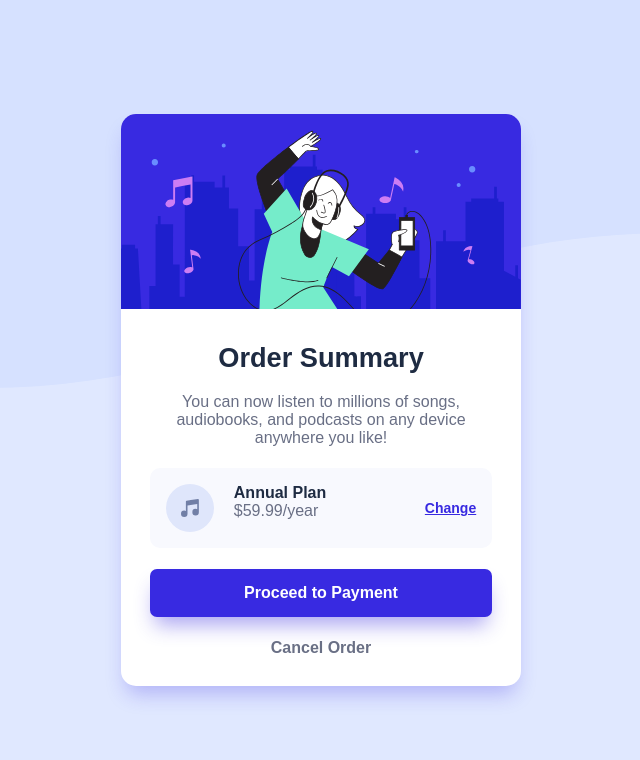
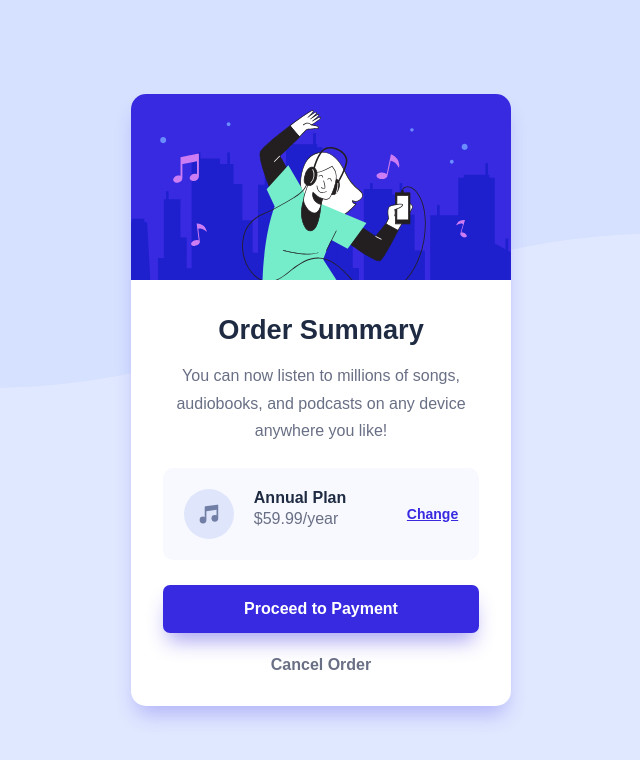
Before and after one commit to peota/order-summary-component, a plain HTML site: page index.html in a window 1280 px wide. Shown: the whole page, without its empty margins (319-959 px from the left). Drawn offline with Linux system fonts and the light colour scheme.

Commit message:
added more margins and paddings

```diff
--- a/styles/style.scss
+++ b/styles/style.scss
@@ -27,7 +27,6 @@ body {
     font-size: $body-font-size;
     background-color: $light-blue;
     color: $light-gray;
-    padding: 30px;
 
     // top vector
     background-image: url('/images/pattern-background-mobile.svg');
@@ -51,6 +50,15 @@ body {
     color: hsl(228, 45%, 44%);
   }
 
+  /*========== Wrapper Container ==========*/
+.wrapper {
+    height: 100vh;
+    width:100%;
+    display: flex;
+    justify-content: center;
+    align-items:center;
+}
+
   /*========== Main Container ==========*/
 .container {
     margin: 0 auto;
@@ -58,12 +66,12 @@ body {
     border-radius: 15px;
     position: relative;
     overflow: hidden;
-    max-width: 400px;
+    max-width: 380px;
     -webkit-box-shadow: 0px 13px 20px -5px rgba(57, 42, 225, 0.274);
     box-shadow: 0px 13px 20px -5px rgba(57, 42, 225, 0.274);
 
     .inner-content {
-        padding: 1.8rem;
+        padding: 2rem;
     }
 
     img {
@@ -73,10 +81,9 @@ body {
 
 /*========== Summary and Description ==========*/
 .details   {
-
     .text {
         text-align: center;
-
+        line-height: 1.7rem;
         .title {
             font-size: 1.7rem;
             margin-bottom: 1.2rem;
@@ -87,9 +94,9 @@ body {
 
 /*========== Plan details and pricing ==========*/
 .plan {
-    margin-top: 1.3rem;
-    margin-bottom: 1.3rem;
-    padding:1rem;
+    margin-top: 1.5rem;
+    margin-bottom: 1.6rem;
+    padding:1.3rem;
     border-radius: 10px;
     background-color: #F8F9FE;
     display: flex;
@@ -103,6 +110,12 @@ body {
         .title {
             font-weight: bold;
             color: $dark-blue;
+            margin-bottom: 0.175rem;
+        }
+
+        img {
+            width: 50px;
+            height: 50px;
         }
     }
 
```
Also changed, not shown: style.css, 1 other file.
